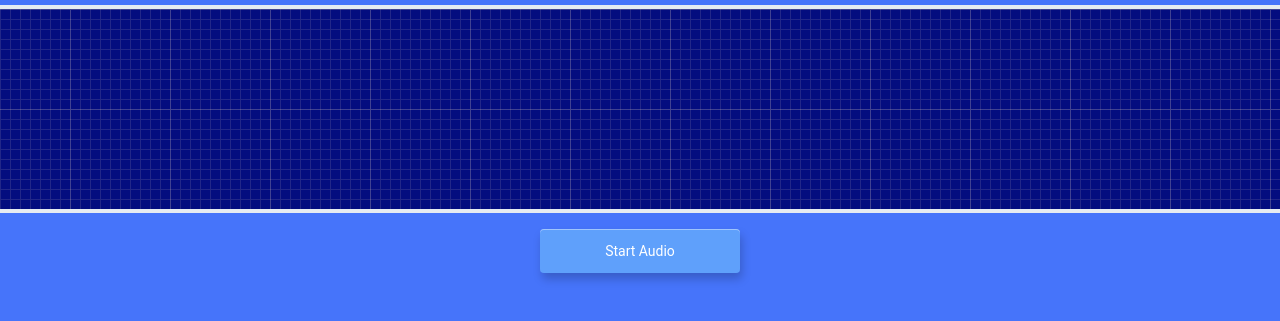
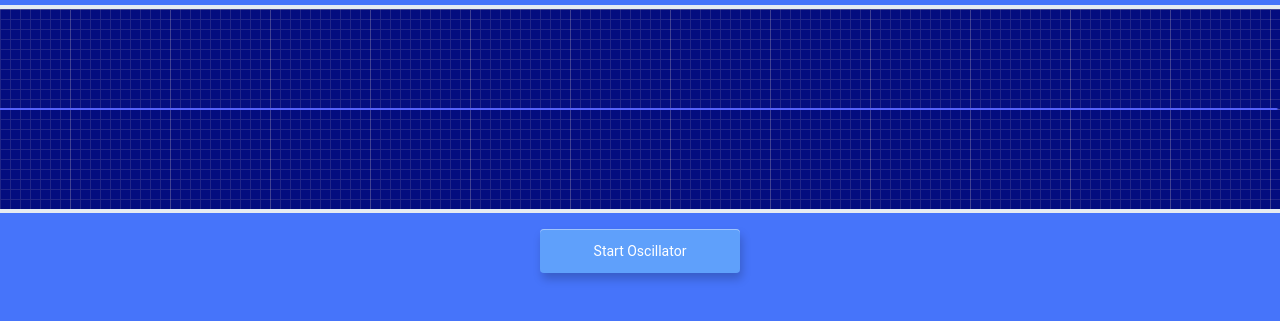
Before and after one commit to Hilsen-Cenaj/WebAudioApi-Synthesizer, a plain HTML site: page index.html in a window 1280 px wide. Shown: the part 301-622 px from the top of the page. Drawn offline with Linux system fonts and the light colour scheme.

Commit message:
Right playing oscillator and analyser

```diff
--- a/audio.js
+++ b/audio.js
@@ -1,25 +1,23 @@
 
 var myAudioContext;
-var oscillator;
+var oscillator,gainNode,analyser;
+
+var state="stopped";
+var start_button = document.getElementById('start');
 function audioSetup() {
-	// Variables
-	var frequencyLabel;
-	var volumeLabel;
-	var start_button = document.getElementById('start');
 
 	myAudioContext = new (window.AudioContext || window.webkitAudioContext)();
 
-	var gainNode;
+  gainNode = myAudioContext.createGain();
+	analyser = myAudioContext.createAnalyser();
+	oscillator = myAudioContext.createOscillator();
+	oscillator.type = 'triangle';
+oscillator.start();
+	oscillator.connect(gainNode);
+	gainNode.connect(analyser);
+  analyser.connect(myAudioContext.destination);
 
-	var state="stopped";
-
-
-    //gainNode = myAudioContext.createGainNode();
-
-
-
-    //gainNode.connect(myAudioContext.destination);
-
+};
 
 //Play/Stop Button
 start_button.addEventListener('click', function() {
@@ -27,41 +25,33 @@ function audioSetup() {
 		 myAudioContext.resume();
 	 }
 	if(state==="stopped"){
-			oscillator = myAudioContext.createOscillator();
-			oscillator.type = 'triangle';
-			oscillator.connect(myAudioContext.destination);
-			oscillator.start();
+		gainNode.gain.value=1;
+		start_button.innerHTML="Stop Oscillator"
 		state="playing";
 	}else{
-			oscillator.stop(myAudioContext.currentTime +0.5);
-			oscillator.disconnect(myAudioContext.destination);
+		gainNode.gain.value=0;
 		state="stopped";
-			delete oscillator
+		start_button.innerHTML="Start Oscillator"
+
 	}
 },false);
-};
-
 
 audioSetup();
 
 // ========================================================
 // Create Wave Form
 // ========================================================
-
-const analyser = myAudioContext.createAnalyser();
-oscillator.connect(analyser);
-
+var canvas = document.querySelector('.visualizer');
+var myCanvas = canvas.getContext("2d");
+analyser.fftSize = 1024;
 const waveform = new Float32Array(analyser.frequencyBinCount);
 analyser.getFloatTimeDomainData(waveform);
+
 
 function updateWaveForm() {
   requestAnimationFrame(updateWaveForm);
   analyser.getFloatTimeDomainData(waveform);
 }
-
-// ========================================================
-// Draw Oscilloscope
-// ========================================================
 
 function drawOscilloscope() {
   requestAnimationFrame(drawOscilloscope);
@@ -91,3 +81,6 @@ function drawOscilloscope() {
   scopeContext.lineWidth = 2;
   scopeContext.stroke();
 }
+
+drawOscilloscope();
+updateWaveForm();
--- a/index.html
+++ b/index.html
@@ -9,8 +9,8 @@
 		<div class="audio-viz">
 			<h1 class="title">WebAudio Synthesizer</h1>
 
-			<canvas id="oscilloscope"></canvas>
-			<button class="audio-btn" id="start">Start Audio</button>
+			<canvas class="visualizer" id="oscilloscope"></canvas>
+			<button class="audio-btn" id="start">Start Oscillator</button>
 		</div>
 
 		<script src="audio.js"></script>
```
Lines whose indentation alone changed are shown as unchanged.
